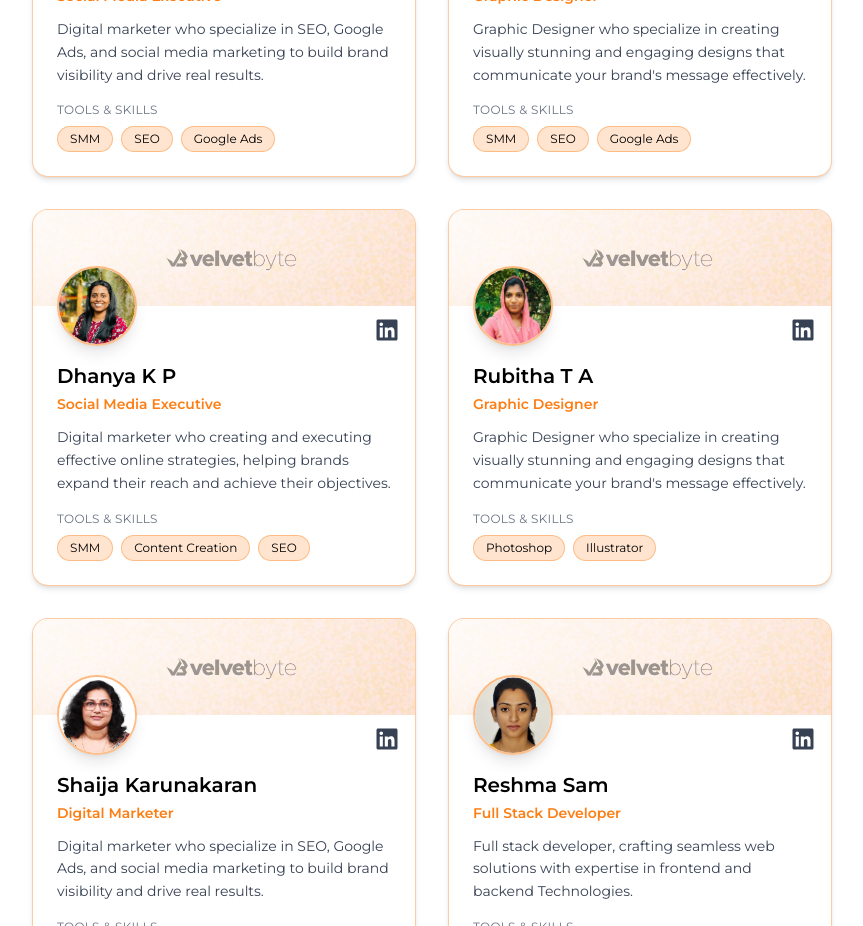
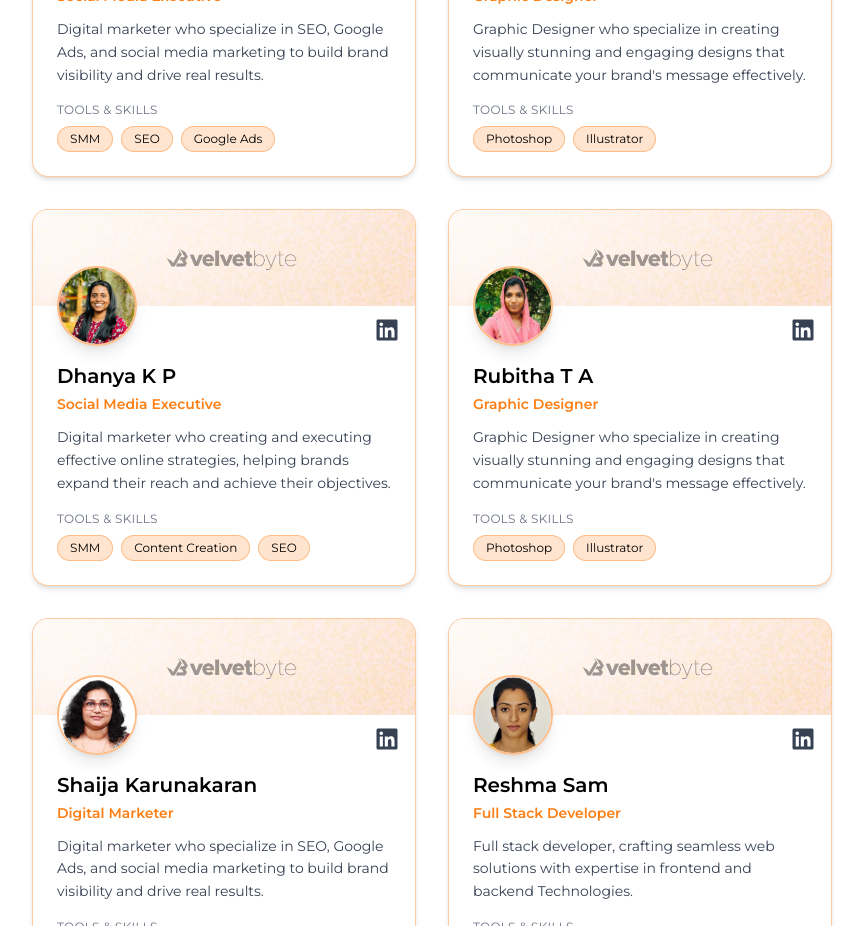
Before and after one commit to Akash-S-010/velvetbyte, a React (Vite) app: page /aboutus in a window 1280 px wide. Shown: the part 2740-3666 px from the top of the page, without its empty margins (208-1071 px from the left). Built offline with nearby package versions, Linux system fonts and the light colour scheme.

Commit message:
updated content

```diff
--- a/src/components/aboutSections/ProfileCard.jsx
+++ b/src/components/aboutSections/ProfileCard.jsx
@@ -49,7 +49,7 @@ const ProfileCard = () => {
       title: "Graphic Designer",
       bio: "Graphic Designer who specialize in creating visually stunning and engaging designs that communicate your brand's message effectively.",
       linkedinUrl: "https://www.linkedin.com/in/jumaila-marketing/",
-      tools: ["SMM", "SEO", "Google Ads"],
+      tools: ["Photoshop", "Illustrator"],
     },
     {
       avatarUrl: "/images/crew/Dhanya.jpeg",
```
